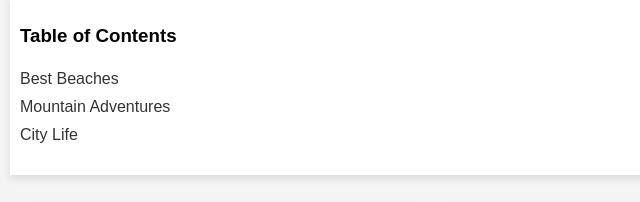
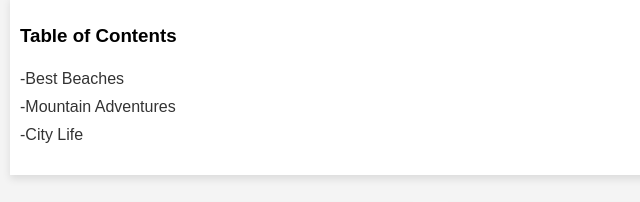
Before and after one commit to xualteasylo/WT-ex2, a plain HTML site: page index.html in a window 1280 px wide. Shown: the part 815-1017 px from the top of the page, 0-640 px from the left. Drawn offline with Linux system fonts and the light colour scheme.

Commit message:
Update index.html

```diff
--- a/index.html
+++ b/index.html
@@ -31,9 +31,9 @@
     <div class="toc">
         <h3>Table of Contents</h3>
         <ul>
-            <li><a href="#post1">Best Beaches</a></li>
-            <li><a href="#post2">Mountain Adventures</a></li>
-            <li><a href="#post3">City Life</a></li>
+            <li><a href="#post1">     -Best Beaches</a></li>
+            <li><a href="#post2">     -Mountain Adventures</a></li>
+            <li><a href="#post3">     -City Life</a></li>
         </ul>
     </div>
 
```
